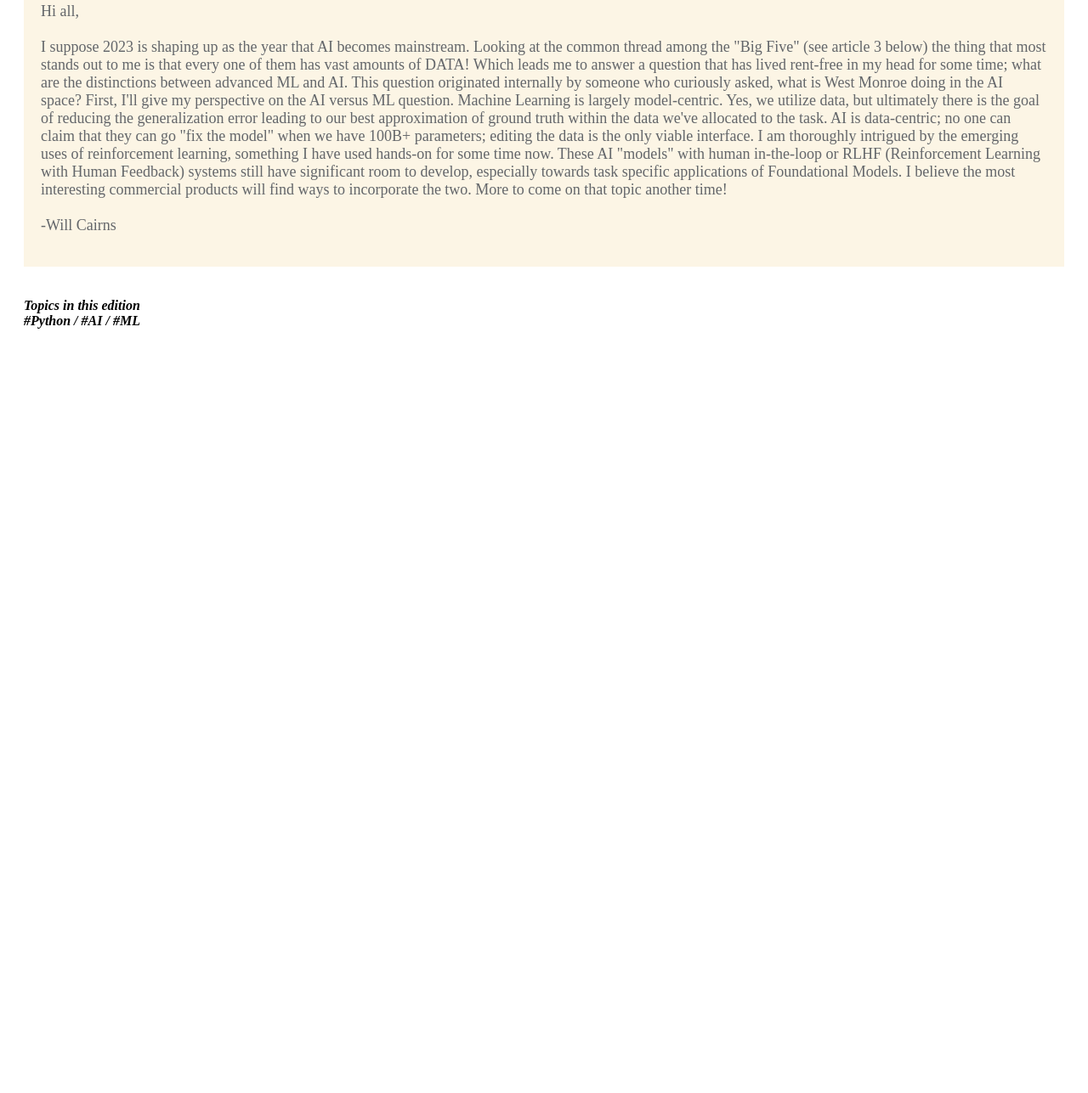
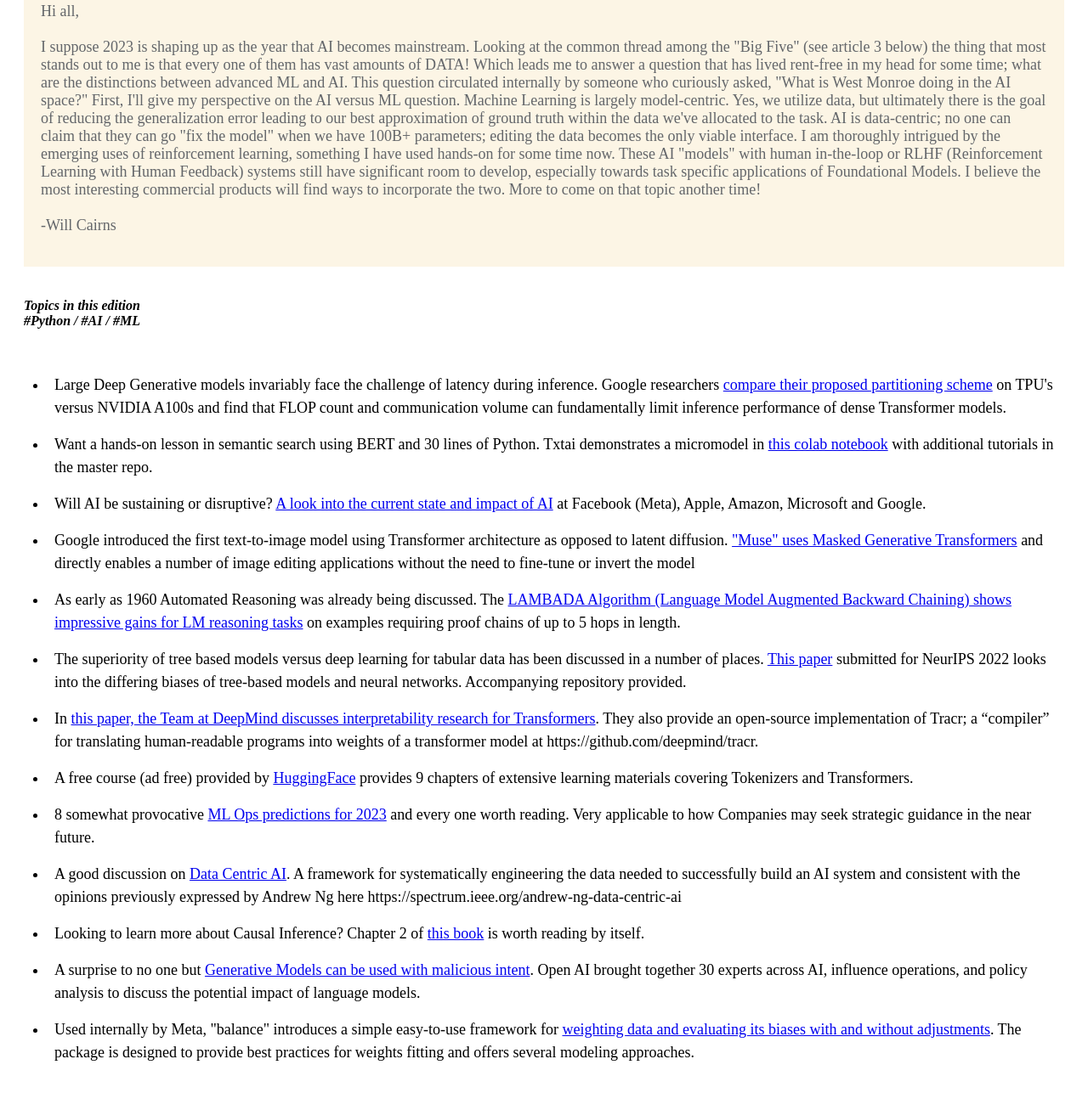
Before and after one commit to wcairns/Data-Science-Radar, a plain HTML site: page January-20-2023.html in a window 1280 px wide. Shown: the part 532-1819 px from the top of the page at 85% size. Before the commit the page ends 990 px from the top, so only its background shows below. Drawn offline with Linux system fonts and the light colour scheme.

Commit message:
links commit for Jan 20 2023

```diff
--- a/January-20-2023.html
+++ b/January-20-2023.html
@@ -47,7 +47,7 @@
         <img src="https://raw.githubusercontent.com/wcairns/wcairns.github.io/main/_images/WestMonroe.blueyellow.png" alt="West Monroe Logo">
 
             <blockquote><p>Hi all, <br><br>
-            I suppose 2023 is shaping up as the year that AI becomes mainstream. Looking at the common thread among the "Big Five" (see article 3 below) the thing that most stands out to me is that every one of them has vast amounts of DATA! Which leads me to answer a question that has lived rent-free in my head for some time; what are the distinctions between advanced ML and AI. This question originated internally by someone who curiously asked, what is West Monroe doing in the AI space? First, I'll give my perspective on the AI versus ML question. Machine Learning is largely model-centric. Yes, we utilize data, but ultimately there is the goal of reducing the generalization error leading to our best approximation of ground truth within the data we've allocated to the task. AI is data-centric; no one can claim that they can go "fix the model" when we have 100B+ parameters; editing the data is the only viable interface. I am thoroughly intrigued by the emerging uses of reinforcement learning, something I have used hands-on for some time now. These AI "models" with human in-the-loop or RLHF (Reinforcement Learning with Human Feedback) systems still have significant room to develop, especially towards task specific applications of Foundational Models. I believe the most interesting commercial products will find ways to incorporate the two. More to come on that topic another time!
+            I suppose 2023 is shaping up as the year that AI becomes mainstream. Looking at the common thread among the "Big Five" (see article 3 below) the thing that most stands out to me is that every one of them has vast amounts of DATA! Which leads me to answer a question that has lived rent-free in my head for some time; what are the distinctions between advanced ML and AI. This question circulated internally by someone who curiously asked, "What is West Monroe doing in the AI space?" First, I'll give my perspective on the AI versus ML question. Machine Learning is largely model-centric. Yes, we utilize data, but ultimately there is the goal of reducing the generalization error leading to our best approximation of ground truth within the data we've allocated to the task. AI is data-centric; no one can claim that they can go "fix the model" when we have 100B+ parameters; editing the data becomes the only viable interface. I am thoroughly intrigued by the emerging uses of reinforcement learning, something I have used hands-on for some time now. These AI "models" with human in-the-loop or RLHF (Reinforcement Learning with Human Feedback) systems still have significant room to develop, especially towards task specific applications of Foundational Models. I believe the most interesting commercial products will find ways to incorporate the two. More to come on that topic another time!
             <br><br>
             -Will Cairns</p></blockquote>
 
@@ -55,6 +55,43 @@
             #Python / #AI / #ML </h6></p>
 
             <ul>
+            <li>Large Deep Generative models invariably face the challenge of latency during inference. Google researchers <a href="https://arxiv.org/pdf/2211.05102.pdf">compare their proposed partitioning scheme</a> on TPU's versus NVIDIA A100s and find that FLOP count and communication volume can fundamentally limit inference performance of dense Transformer models.</li>
+
+
+            <li>Want a hands-on lesson in semantic search using BERT and 30 lines of Python. Txtai demonstrates a micromodel in <a href="https://colab.research.google.com/github/neuml/txtai/blob/master/examples/41_Train_a_language_model_from_scratch.ipynb">this colab notebook</a> with additional tutorials in the master repo.</li>
+
+
+            <li>Will AI be sustaining or disruptive? <a href="https://stratechery.com/2023/ai-and-the-big-five/">A look into the current state and impact of AI</a> at Facebook (Meta), Apple, Amazon, Microsoft and Google.</li>
+
+
+            <li>Google introduced the first text-to-image model using Transformer architecture as opposed to latent diffusion. <a href="https://metaphysic.ai/muse-googles-super-fast-text-to-image-model-abandons-latent-diffusion-for-transformers/">"Muse" uses Masked Generative Transformers</a> and directly enables a number of image editing applications without the need to fine-tune or invert the model</li>
+
+
+            <li>As early as 1960 Automated Reasoning was already being discussed. The <a href="https://arxiv.org/abs/2212.13894">LAMBADA Algorithm (Language Model Augmented Backward Chaining) shows impressive gains for LM reasoning tasks</a> on examples requiring proof chains of up to 5 hops in length.</li>
+
+
+            <li>The superiority of tree based models versus deep learning for tabular data has been discussed in a number of places. <a href="https://openreview.net/forum?id=Fp7__phQszn">This paper</a> submitted for NeurIPS 2022 looks into the differing biases of tree-based models and neural networks. Accompanying repository provided.</li>
+
+
+            <li>In <a href="https://arxiv.org/pdf/2301.05062.pdf">this paper, the Team at DeepMind discusses interpretability research for Transformers</a>. They also provide an open-source implementation of Tracr; a “compiler” for translating human-readable programs into weights of a transformer model at https://github.com/deepmind/tracr.</li>
+
+
+            <li>A free course (ad free) provided by <a href="https://huggingface.co/course/chapter1/1">HuggingFace</a> provides 9 chapters of extensive learning materials covering Tokenizers and Transformers.</li>
+
+
+            <li>8 somewhat provocative <a href="https://venturebeat.com/ai/8-mlops-predictions-for-enterprise-machine-learning-in-2023/">ML Ops predictions for 2023</a> and every one worth reading. Very applicable to how Companies may seek strategic guidance in the near future.</li>
+
+
+            <li>A good discussion on <a href="https://arxiv.org/abs/2301.04819">Data Centric AI</a>. A framework for systematically engineering the data needed to successfully build an AI system and consistent with the opinions previously expressed by Andrew Ng here https://spectrum.ieee.org/andrew-ng-data-centric-ai</li>
+
+
+            <li>Looking to learn more about Causal Inference? Chapter 2 of <a href="https://alejandroschuler.github.io/mci/">this book</a> is worth reading by itself. </li>
+
+
+            <li>A surprise to no one but <a href="https://cdn.openai.com/papers/forecasting-misuse.pdf">Generative Models can be used with malicious intent</a>. Open AI brought together 30 experts across AI, influence operations, and policy analysis to discuss the potential impact of language models.</li>
+
+
+            <li>Used internally by Meta, "balance" introduces a simple easy-to-use framework for <a href="https://import-balance.org/blog/2023/01/09/bringing-balance-to-your-data/">weighting data and evaluating its biases with and without adjustments</a>. The package is designed to provide best practices for weights fitting and offers several modeling approaches.</li>
 
             </ul>
     </body>
```
